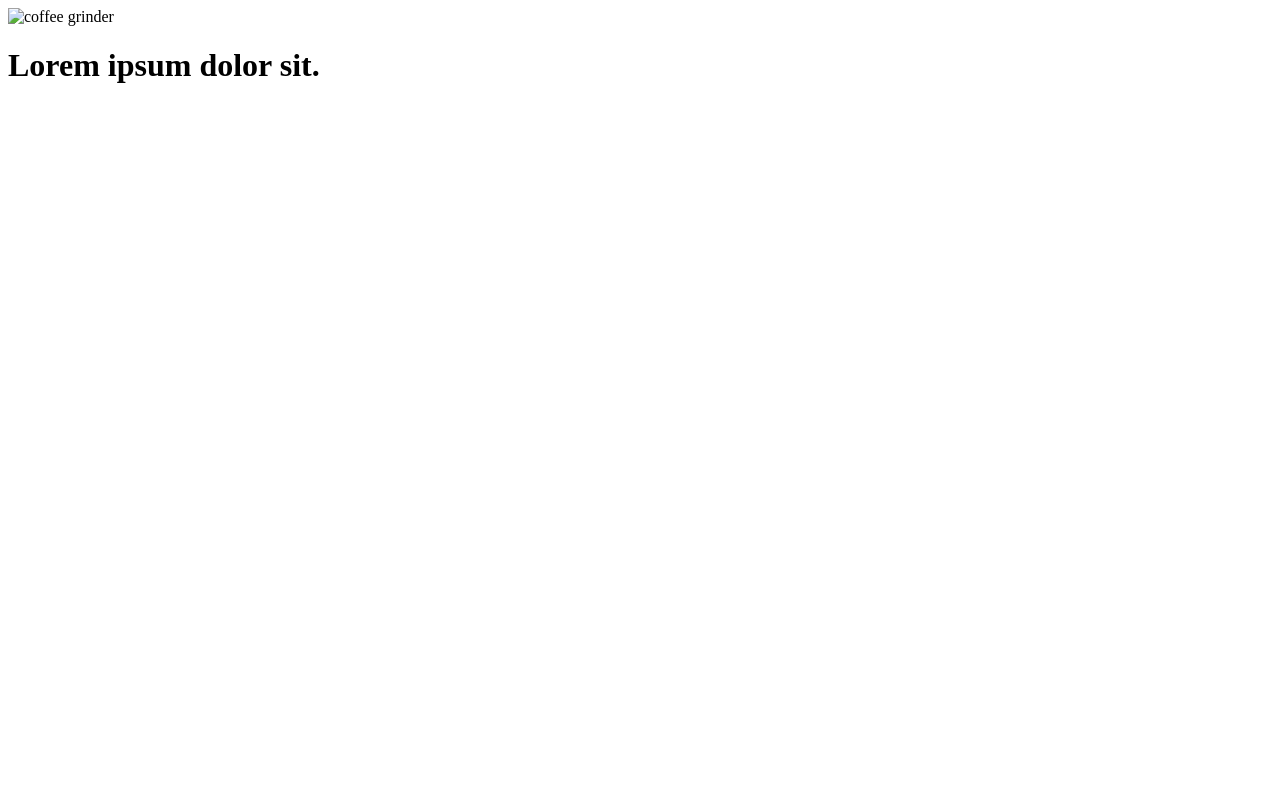
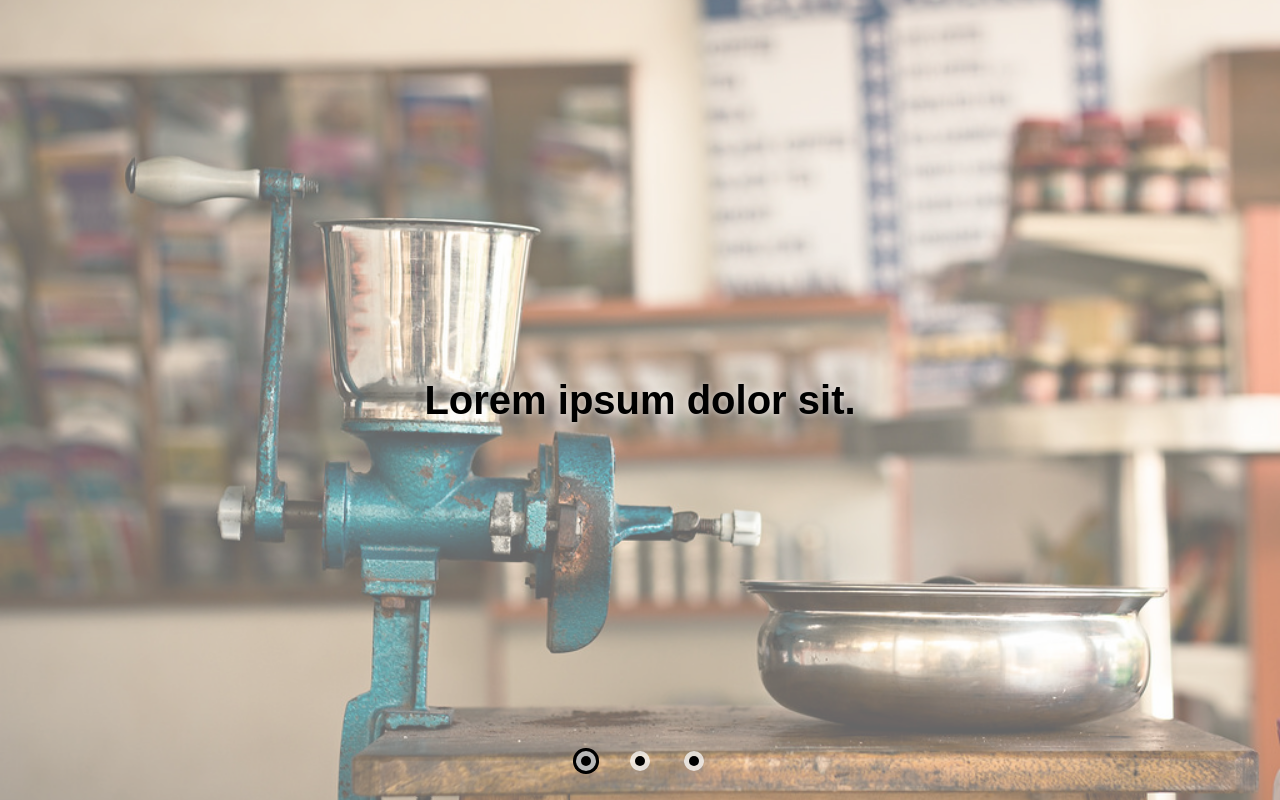
Before and after one commit to TC-Code/slider-coffee, a plain HTML site: page index.html in a window 1280 px wide. Drawn offline with Linux system fonts and the light colour scheme.

Commit message:
Add css styles

```diff
--- a/index.html
+++ b/index.html
@@ -11,7 +11,7 @@
 
 <body>
   <header>
-    <img class="slider" src="images/coffee1.jpg" alt="coffee grinder">
+    <img class="slider" src="images/coffee1.jpeg" alt="coffee grinder">
     <h1 class="slider">Lorem ipsum dolor sit.</h1>
     <div class="dots">
       <span id="one" class="active"></span>
--- a/style.css
+++ b/style.css
@@ -0,0 +1,52 @@
+* {
+  margin: 0;
+}
+
+header {
+  width: 100%;
+  height: 100vh;
+  position: relative;
+  overflow: hidden;
+}
+
+img {
+  position: absolute;
+  min-width: 100%;
+  min-height: 100%;
+  position: absolute;
+  top: 50%;
+  left: 50%;
+  transform: translate(-50%, -50%);
+  opacity: 0.6;
+}
+
+h1 {
+  position: absolute;
+  top: 50%;
+  left: 50%;
+  transform: translate(-50%, -50%);
+  font-size: 40px;
+  font-family: Arial, Helvetica, sans-serif;
+  text-shadow: 0 0 6px #fcfcfcbb;
+}
+
+.dots {
+  position: absolute;
+  bottom: 30px;
+  left: 50%;
+  transform: translateX(-50%)
+}
+
+.dots span {
+  display: inline-block;
+  background-color: #000;
+  margin: 0 20px;
+  width: 10px;
+  height: 10px;
+  border-radius: 50%;
+  box-shadow: 0 0 0 5px #fcfcfcbb;
+}
+
+.dots span.active {
+  box-shadow: 0 0 0 5px #fcfcfcbb, 0 0 0 8px #000;
+}
```
